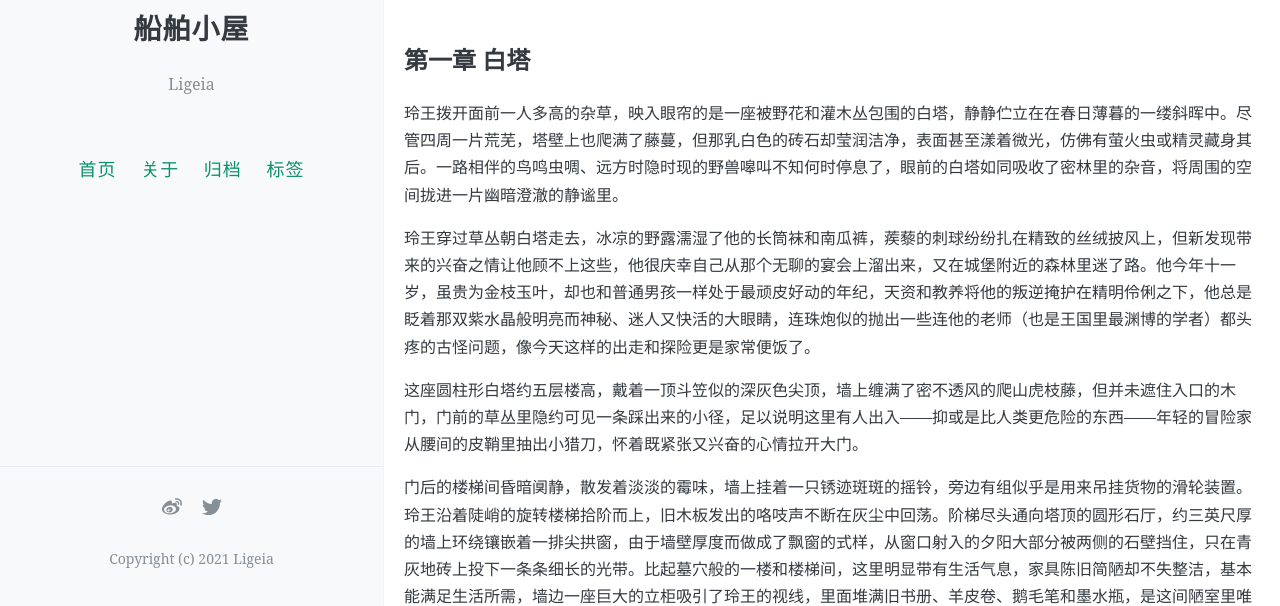
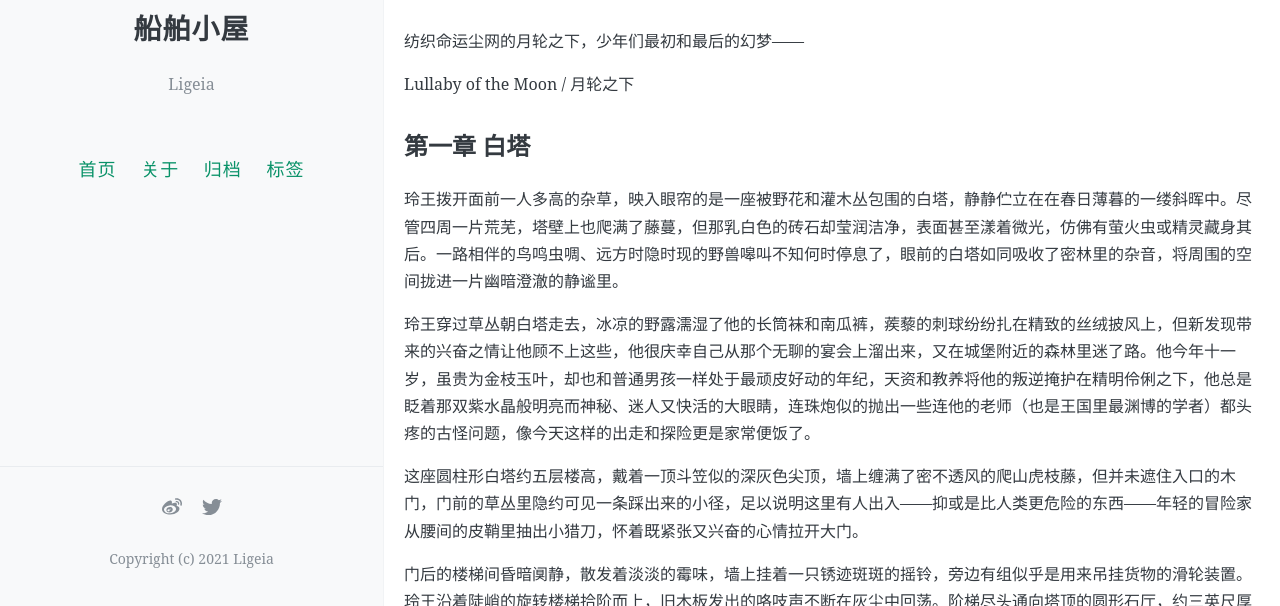
Before and after one commit to ligeiali13/blog, a Jekyll site: the page built from _posts/2022-09-30-lullaby-01.md, in a window 1280 px wide and 900 px high, cut to the strip 294-900 px from the top of the window. Built offline with Jekyll 4.4.1, drawn with Linux system fonts in a browser that asks for light colours; comment, search, counter and statistics services are not loaded.

Commit message:
Update 2022-09-30-lullaby-01.md

```diff
--- a/_posts/2022-09-30-lullaby-01.md
+++ b/_posts/2022-09-30-lullaby-01.md
@@ -15,6 +15,10 @@ comments: true
 >预警：未成年，人外
 
 <br />
+
+纺织命运尘网的月轮之下，少年们最初和最后的幻梦——
+
+Lullaby of the Moon / 月轮之下
 
 第一章 白塔
 ----
```
